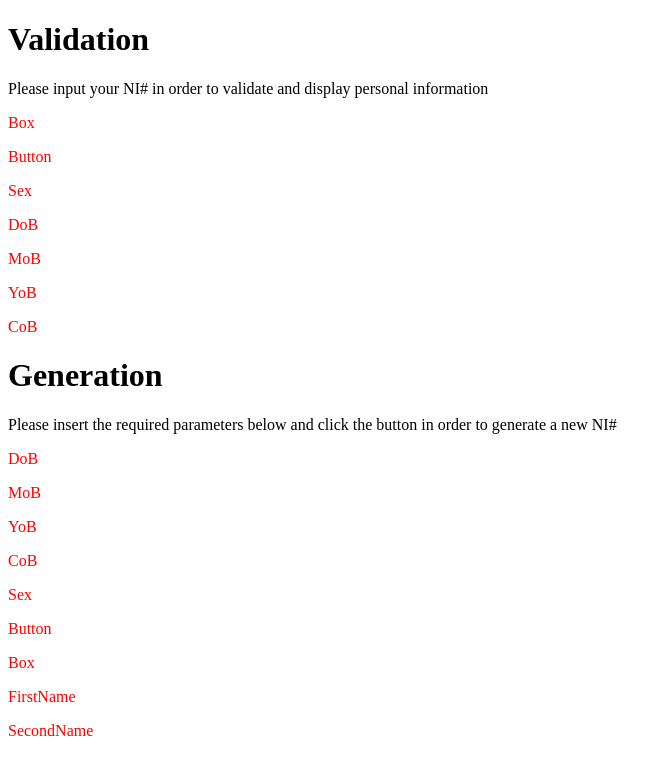
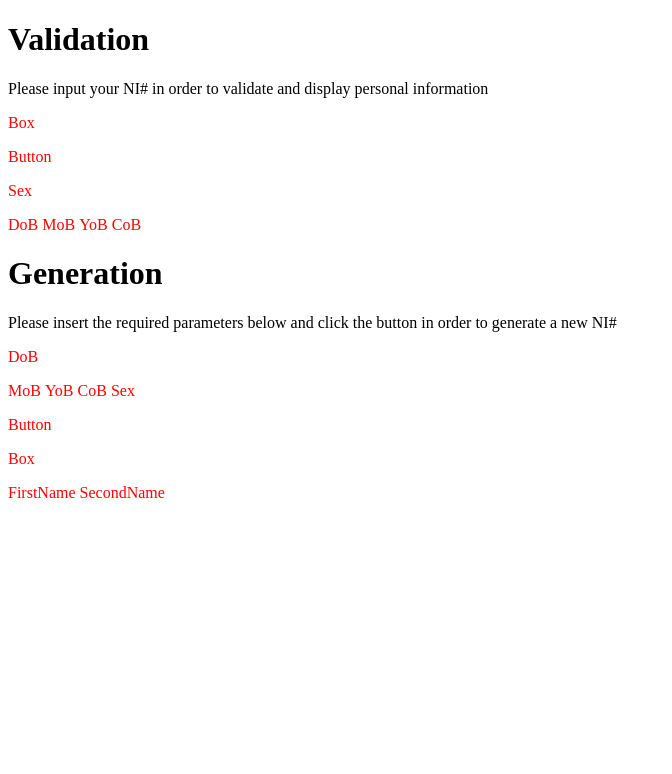
Before and after one commit to johncalatean/nIdCheck, a plain HTML site: page index.html in a window 1280 px wide. Shown: the whole page, without its empty margins (0-672 px from the left). Drawn offline with Linux system fonts and the light colour scheme.

Commit message:
Attempting to understand hard-coding CSS better, by playing with the inline display of paragraphs

```diff
--- a/styleSheet.css
+++ b/styleSheet.css
@@ -4,6 +4,7 @@
 
 #validateButton {
 	color: red;
+	display: inline;
 }
 
 #validateOutputSex {
@@ -12,18 +13,22 @@
 
 #validateOutputDayOfBirth {
 	color: red;
+	display: inline;
 }
 
 #validateOutputMonthOfBirth {
 	color: red;
+	display: inline;
 }
 
 #validateOutputYearOfBirth {
 	color: red;
+	display: inline;
 }
 
 #validateOutputCountryOfBirth {
 	color: red;
+	display: inline;
 }
 
 #generateInputDayOfBirth {
@@ -32,18 +37,22 @@
 
 #generateInputMonthOfBirth {
 	color: red;
+	display: inline;
 }
 
 #generateInputYearOfBirth {
 	color: red;
+	display: inline;
 }
 
 #generateInputCountryOfBirth {
 	color: red;
+	display: inline;
 }
 
 #generateInputSex {
 	color: red;
+	display: inline;
 }
 
 #generateButton {
@@ -56,8 +65,10 @@
 
 #generateFirstName {
 	color: red;
+	display: inline;
 }
 
 #generateSecondName {
 	color: red;
+	display: inline;
 }
```
